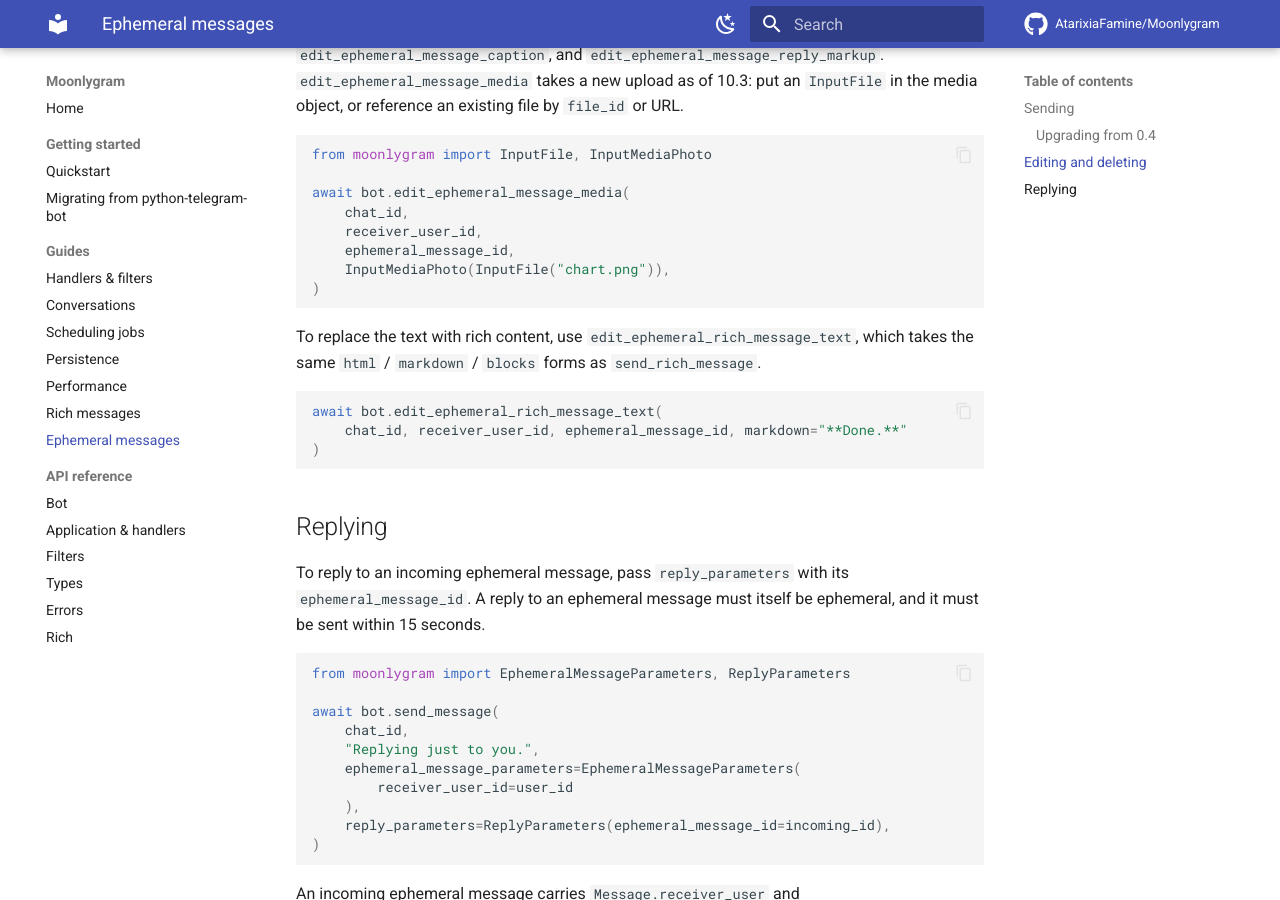
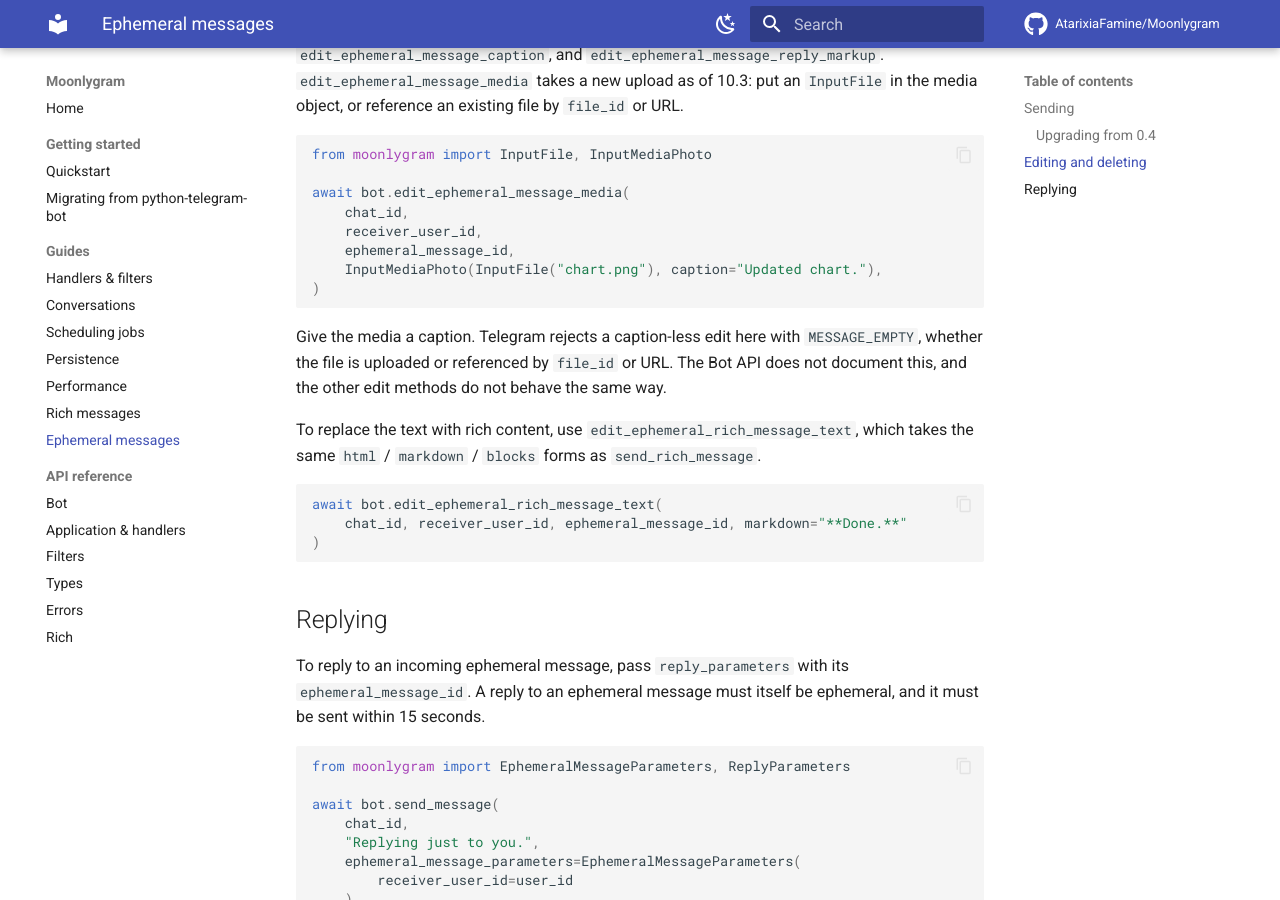
Before and after one commit to AtarixiaFamine/Moonlygram, an MkDocs documentation site: the page built from docs/ephemeral-messages.md, in a window 1280 px wide and 900 px high, scrolled down 1631 px. Built offline with MkDocs 1.6.1 and Material for MkDocs 9.7.7, drawn with Linux system fonts in a browser that asks for light colours; comment, search, counter and statistics services are not loaded.

Commit message:
docs: record the two undocumented Telegram rules found in live testing

````diff
--- a/docs/ephemeral-messages.md
+++ b/docs/ephemeral-messages.md
@@ -85,9 +85,14 @@ await bot.edit_ephemeral_message_media(
     chat_id,
     receiver_user_id,
     ephemeral_message_id,
-    InputMediaPhoto(InputFile("chart.png")),
+    InputMediaPhoto(InputFile("chart.png"), caption="Updated chart."),
 )
 ```
+
+Give the media a caption. Telegram rejects a caption-less edit here with
+`MESSAGE_EMPTY`, whether the file is uploaded or referenced by `file_id` or
+URL. The Bot API does not document this, and the other edit methods do not
+behave the same way.
 
 To replace the text with rich content, use
 `edit_ephemeral_rich_message_text`, which takes the same `html` / `markdown` /
````
Also changed, not shown: docs/rich-messages.md (+3 -0 lines), 1 other file.
